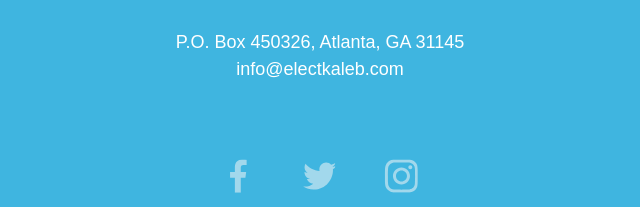
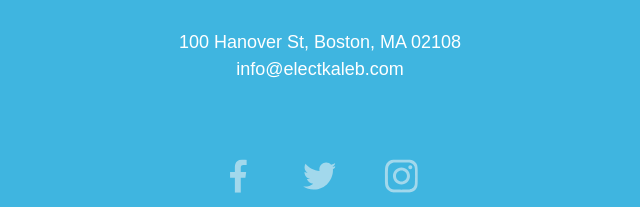
Before and after one commit to claytonbellmor/election-campaign-website, a plain HTML site: page index.html in a window 1280 px wide. Shown: the part 4999-5206 px from the top of the page, 320-960 px from the left. Drawn offline with nearby package versions, Linux system fonts and the light colour scheme; a web font is replaced by a local one.

Commit message:
Update index.html
Changed address to match google map link

```diff
--- a/index.html
+++ b/index.html
@@ -952,7 +952,7 @@
 
         <address>
           <a href="https://goo.gl/maps/5JQzkxG89RLBdXPG7">
-            P.O. Box 450326, Atlanta, GA 31145
+            100 Hanover St, Boston, MA 02108
           </a>
 
           <br>
```
